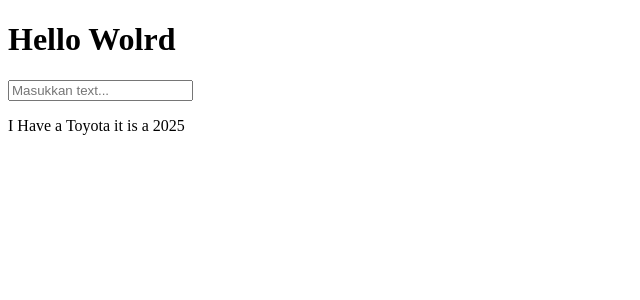
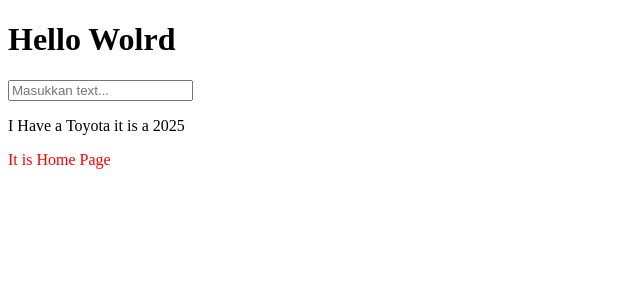
Before and after one commit to alwiranata/React-TS, a React (Vite) app: page / in a window 1280 px wide. Shown: the top 300 px of the page, without its empty margins (0-640 px from the left). Built offline with nearby package versions, Linux system fonts and the light colour scheme.

Commit message:
add : folder Components

```diff
--- a/src/App.tsx
+++ b/src/App.tsx
@@ -1,5 +1,6 @@
 import { useState } from "react"
 import Class from "./class/Class"
+import Arrow from "./components/Arrow"
 
 function App() {
   const [hello, setHello] = useState("")
@@ -15,6 +16,7 @@ function App() {
           onChange={(e) => { setHello(e.target.value) }}
         />
         <p><Class/></p>
+        <p><Arrow/></p>
       </div>
     </>
   )
--- /dev/null
+++ b/src/components/Arrow.tsx
@@ -0,0 +1,34 @@
+class Header {
+    page : string
+    color : string
+    constructor(pages: string  ,colors : string){
+        this.page = pages
+        this.color  = colors
+    }
+
+    home(){
+        if(this.page === "Home"){
+            return "It is " + this.page + " Page"
+        }
+    }
+
+    red(){
+        if(this.color === "red"){
+            return  this.color
+        }
+    }
+}
+
+const Arrow= () =>{
+
+    const header = new Header("Home" , "red")
+
+    return(
+        <>
+            <div style={{color :header.red()}}>
+               {header.home()}
+            </div>
+        </>
+    )
+}
+export default Arrow
```
